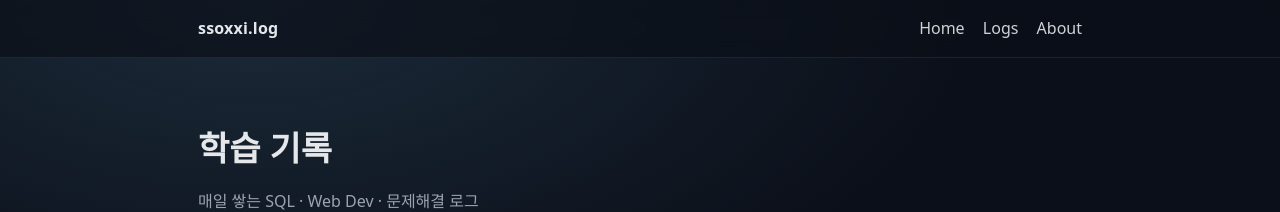
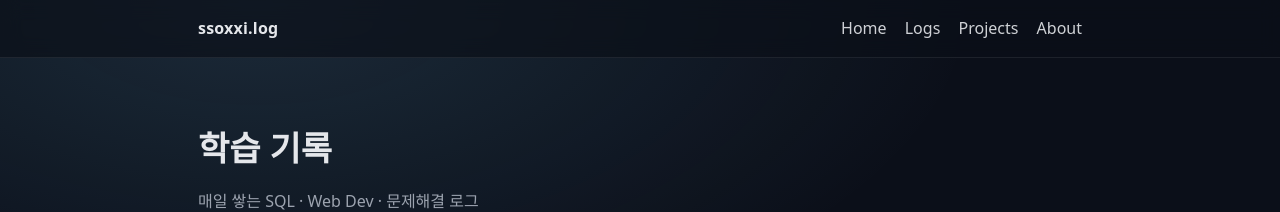
Before and after one commit to ssoxxi/ssoxxi.github.io, a Jekyll site: the page built from index.md, in a window 1280 px wide. Shown: the top 212 px of the page. Built offline with Jekyll 4.4.1, drawn with Linux system fonts in a browser that asks for light colours.

Commit message:
Update default.html

```diff
--- a/_layouts/default.html
+++ b/_layouts/default.html
@@ -13,8 +13,9 @@
         <a class="brand" href="{{ '/' | relative_url }}">{{ site.title }}</a>
         <nav class="links">
           <a href="{{ '/' | relative_url }}">Home</a>
-          <a href="{{ '/logs' | relative_url }}">Logs</a>
-          <a href="{{ '/about' | relative_url }}">About</a>
+          <a href="{{ '/logs' | relative_url }}">Logs</a>          <!-- 학습기록 -->
+          <a href="{{ '/projects' | relative_url }}">Projects</a>  <!-- 프로젝트 -->
+          <a href="{{ '/about' | relative_url }}">About</a>        <!-- 자기소개 -->
         </nav>
       </div>
     </header>
```
